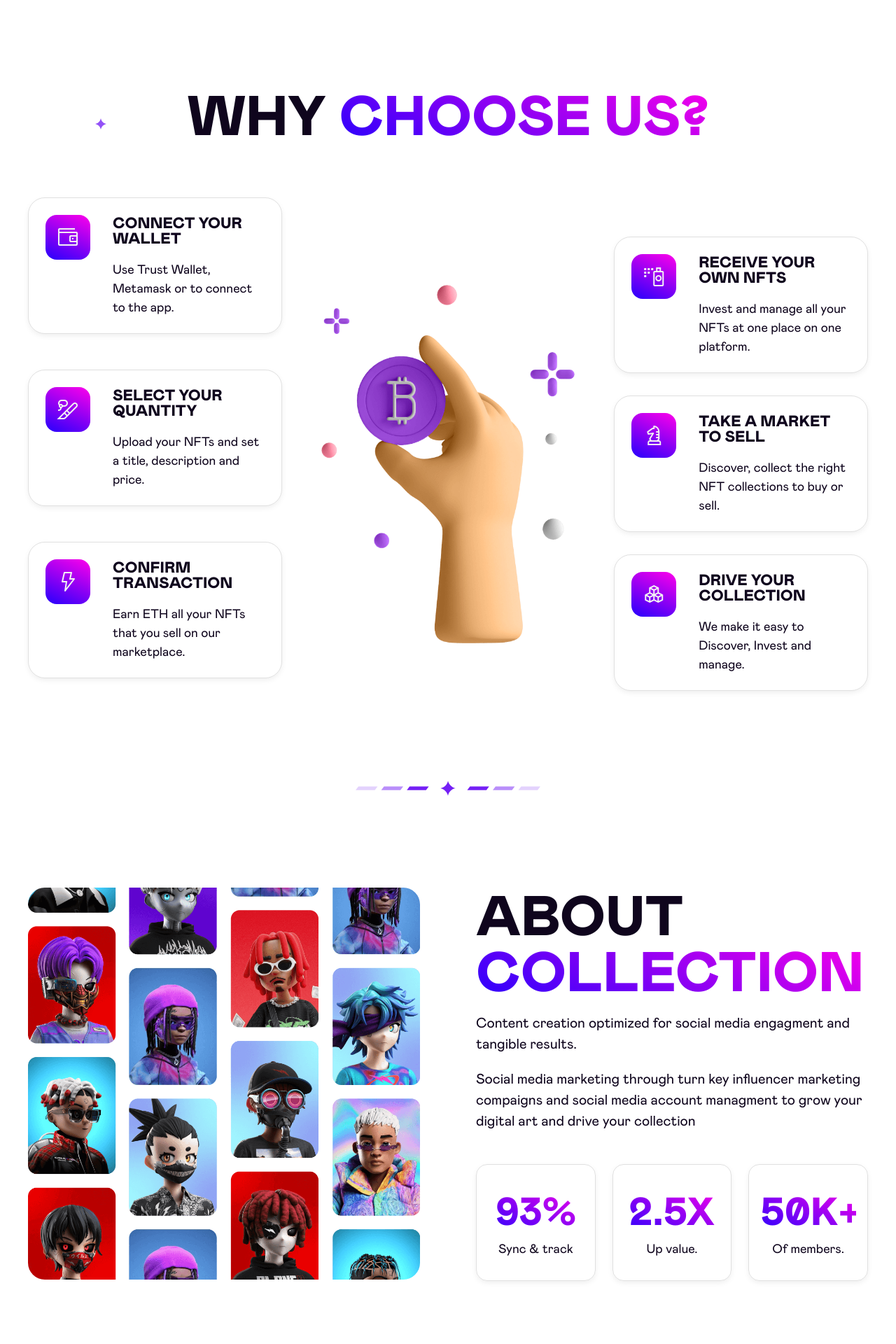
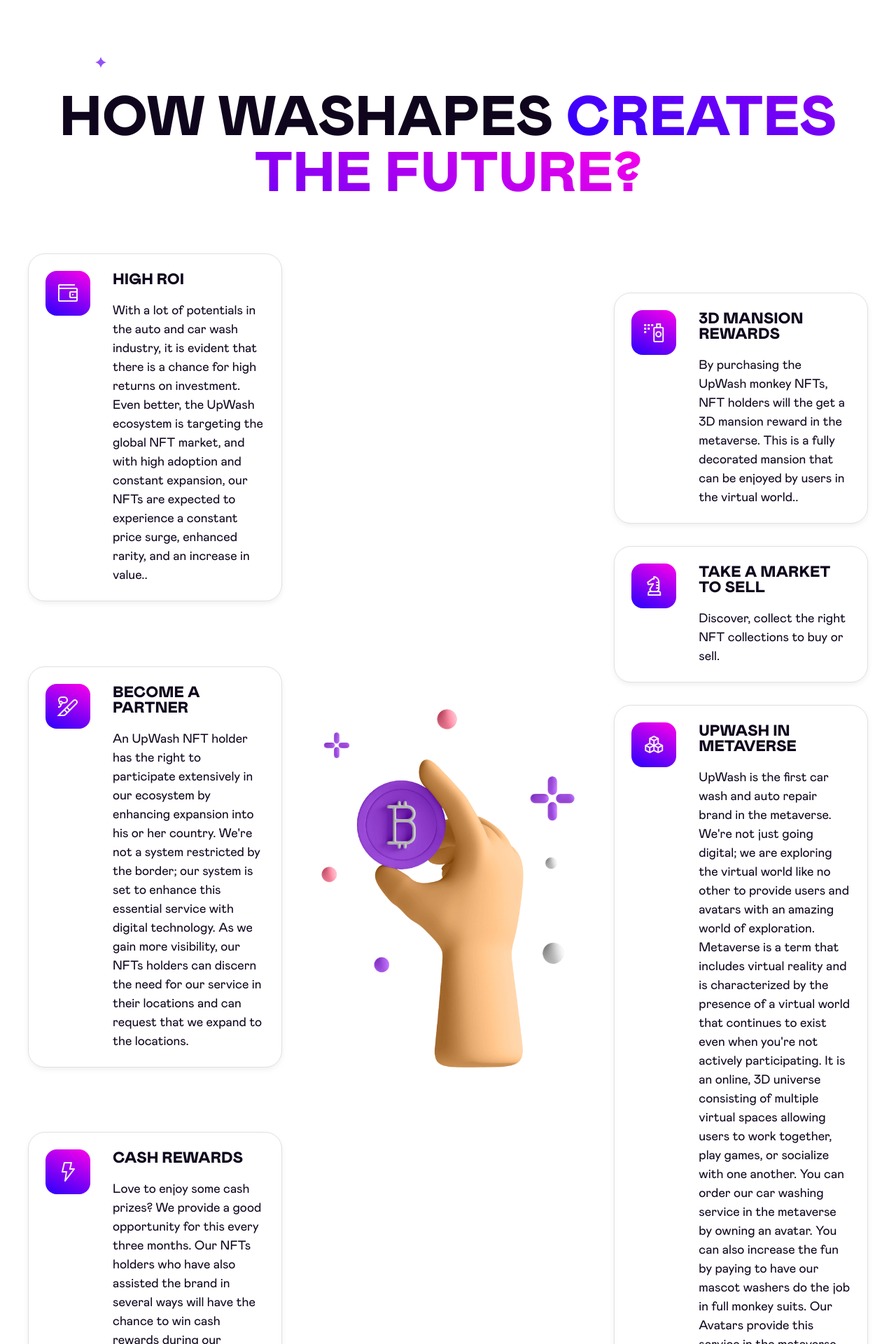
Before and after one commit to Omooba442/nerko_project, a Next.js app: page / in a window 1280 px wide. Shown: the part 1140-3060 px from the top of the page at 70% size. Built offline with nearby package versions, Linux system fonts and the light colour scheme; a web font is replaced by a local one.

Commit message:
Update ChoseUs5.js

```diff
--- a/components/choseus/ChoseUs5.js
+++ b/components/choseus/ChoseUs5.js
@@ -4,7 +4,7 @@
             <div className="uk-container">
             <header className="uk-grid-xsmall uk-flex-center uk-flex-middle uk-grid" data-uk-grid>
                 <div className="uk-panel uk-text-center">
-                    <h2 className="uk-h3 uk-h2@s uk-heading-d2@m uk-text-uppercase">Why <span className="uk-text-gradient">choose us?</span></h2>
+                    <h2 className="uk-h3 uk-h2@s uk-heading-d2@m uk-text-uppercase">How Washapes <span className="uk-text-gradient">creates the future?</span></h2>
                 </div>
             </header>
             <div className="uk-panel uk-margin-medium-top uk-margin-2xlarge-top@m" data-anime="opacity:[0, 1]; translateY:[24, 0]; onview: true; delay: 300;">
@@ -23,8 +23,8 @@
                                             </div>
                                         </div>
                                         <div className="uk-panel uk-width-expand@s">
-                                            <h3 className="uk-h5 uk-text-uppercase">Connect your wallet</h3>
-                                            <p>Use Trust Wallet, Metamask or to connect to the app.</p>
+                                            <h3 className="uk-h5 uk-text-uppercase">High Roi</h3>
+                                            <p>With a lot of potentials in the auto and car wash industry, it is evident that there is a chance for high returns on investment. Even better, the UpWash ecosystem is targeting the global NFT market, and with high adoption and constant expansion, our NFTs are expected to experience a constant price surge, enhanced rarity, and an increase in value..</p>
                                         </div>
                                     </div>
                                 </div>
@@ -38,8 +38,12 @@
                                             </div>
                                         </div>
                                         <div className="uk-panel uk-width-expand@s">
-                                            <h3 className="uk-h5 uk-text-uppercase">Select your quantity</h3>
-                                            <p>Upload your NFTs and set a title, description and price.</p>
+                                            <h3 className="uk-h5 uk-text-uppercase">Become A Partner</h3>
+                                            <p>An UpWash NFT holder has the right to participate extensively in our ecosystem
+by enhancing expansion into his or her country. We're not a system restricted by
+the border; our system is set to enhance this essential service with digital
+technology. As we gain more visibility, our NFTs holders can discern the need for
+our service in their locations and can request that we expand to the locations.</p>
                                         </div>
                                     </div>
                                 </div>
@@ -53,8 +57,11 @@
                                             </div>
                                         </div>
                                         <div className="uk-panel uk-width-expand@s">
-                                            <h3 className="uk-h5 uk-text-uppercase">Confirm transaction</h3>
-                                            <p>Earn ETH all your NFTs that you sell on our marketplace.</p>
+                                            <h3 className="uk-h5 uk-text-uppercase">Cash Rewards</h3>
+                                            <p>Love to enjoy some cash prizes? We provide a good opportunity for this every
+three months. Our NFTs holders who have also assisted the brand in several
+ways will have the chance to win cash rewards during our ceremonies that will
+be held in Europe, Asia, South, and North America.</p>
                                         </div>
                                     </div>
                                 </div>
@@ -77,8 +84,10 @@
                                             </div>
                                         </div>
                                         <div className="uk-panel uk-width-expand@s">
-                                            <h3 className="uk-h5 uk-text-uppercase">Receive your own NFTs</h3>
-                                            <p>Invest and manage all your NFTs at one place on one platform.</p>
+                                            <h3 className="uk-h5 uk-text-uppercase">3D Mansion Rewards</h3>
+                                            <p>By purchasing the UpWash monkey NFTs, NFT holders will the get a 3D
+mansion reward in the metaverse. This is a fully decorated mansion that can
+be enjoyed by users in the virtual world..</p>
                                         </div>
                                     </div>
                                 </div>
@@ -110,8 +119,16 @@
                                             </div>
                                         </div>
                                         <div className="uk-panel uk-width-expand@s">
-                                            <h3 className="uk-h5 uk-text-uppercase">Drive your collection</h3>
-                                            <p>We make it easy to Discover, Invest and manage.</p>
+                                            <h3 className="uk-h5 uk-text-uppercase">Upwash In Metaverse</h3>
+                                            <p>UpWash is the first car wash and auto repair brand in the metaverse. We're not just going digital; we are
+exploring the virtual world like no other to provide users and avatars with an amazing world of exploration.
+Metaverse is a term that includes virtual reality and is characterized by the presence of a virtual world that
+continues to exist even when you're not actively participating. It is an online, 3D universe consisting of
+multiple virtual spaces allowing users to work together, play games, or socialize with one another.
+You can order our car washing service in the metaverse by owning an avatar. You can also increase the fun
+by paying to have our mascot washers do the job in full monkey suits.
+Our Avatars provide this service in the metaverse and even allow you to choose who washes the car. We
+have 1% UpWash mascot, 20% female driver/washer, and 79% male driver/washer.</p>
                                         </div>
                                     </div>
                                 </div>
```
